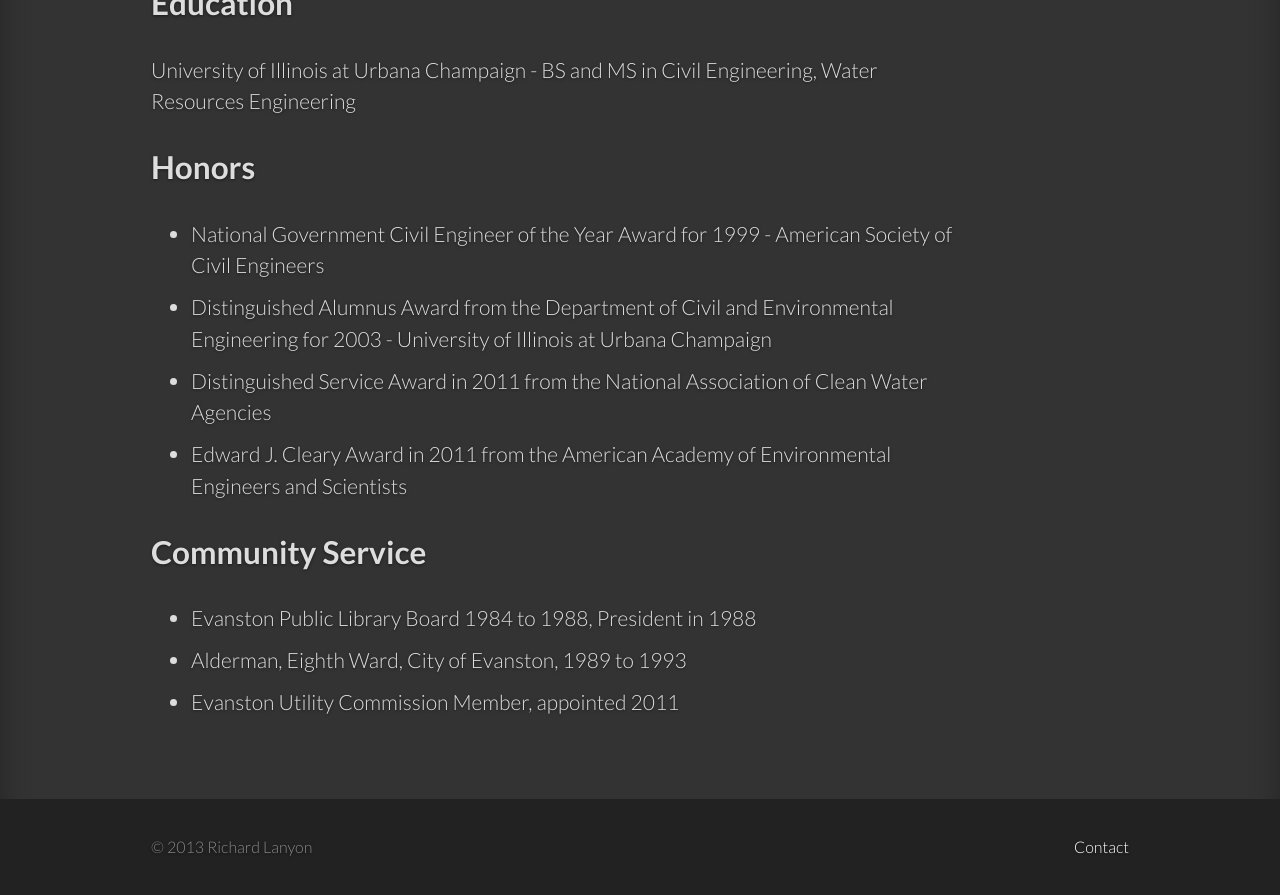
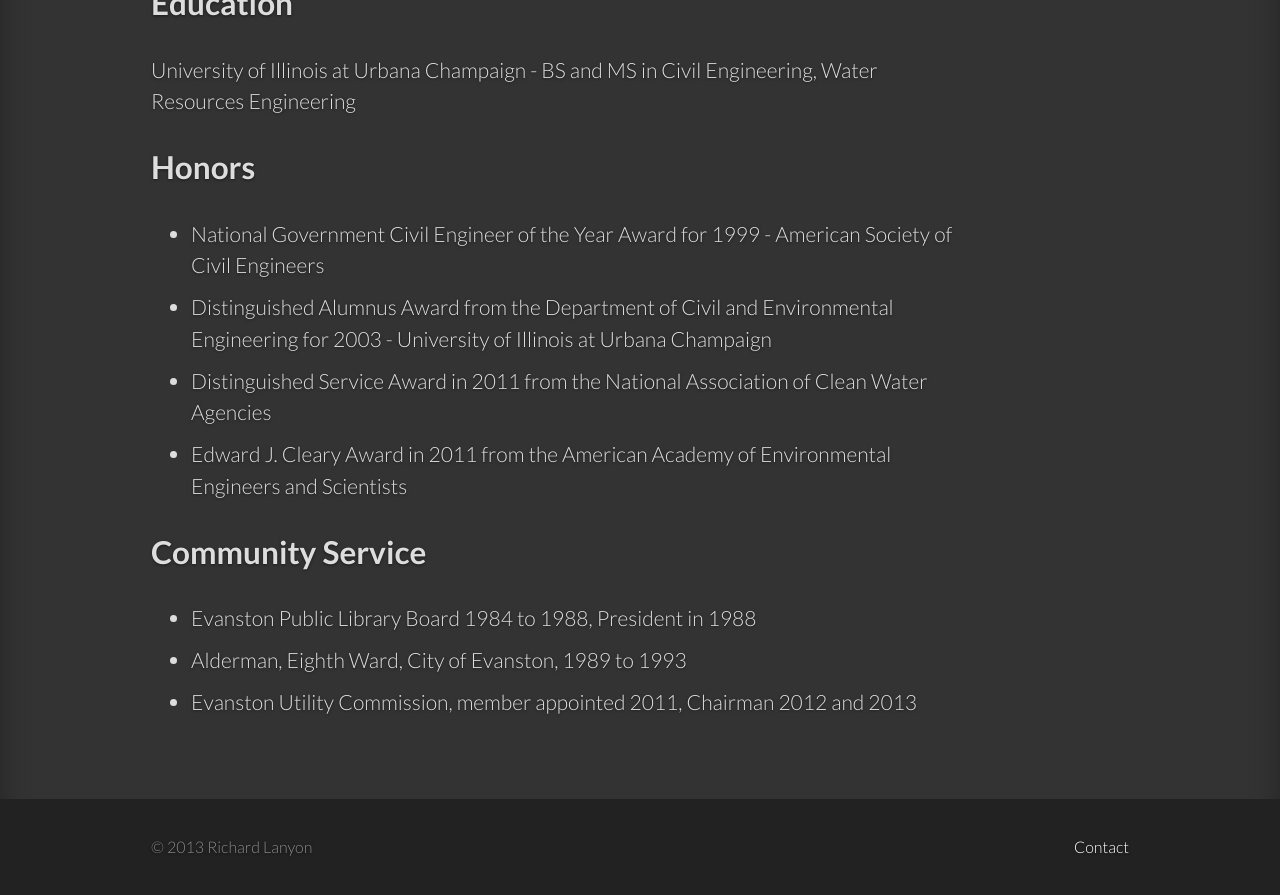
Before and after one commit to LanyonM/lanyonspeaks, a Jekyll site: the page built from _posts/2013-01-01-bio.md, in a window 1280 px wide and 900 px high, scrolled down 662 px. Shown: the top 895 px of the window. Built offline with Jekyll 4.4.1, drawn with Linux system fonts in a browser that asks for light colours; some web fonts are replaced.

Commit message:
Update 2013-01-01-bio.md

```diff
--- a/_posts/2013-01-01-bio.md
+++ b/_posts/2013-01-01-bio.md
@@ -22,4 +22,4 @@ University of Illinois at Urbana Champaign - BS and MS in Civil Engineering, Wat
 ## Community Service
 * Evanston Public Library Board 1984 to 1988, President in 1988
 * Alderman, Eighth Ward, City of Evanston, 1989 to 1993
-* Evanston Utility Commission Member, appointed 2011
+* Evanston Utility Commission, member appointed 2011, Chairman 2012 and 2013
```
